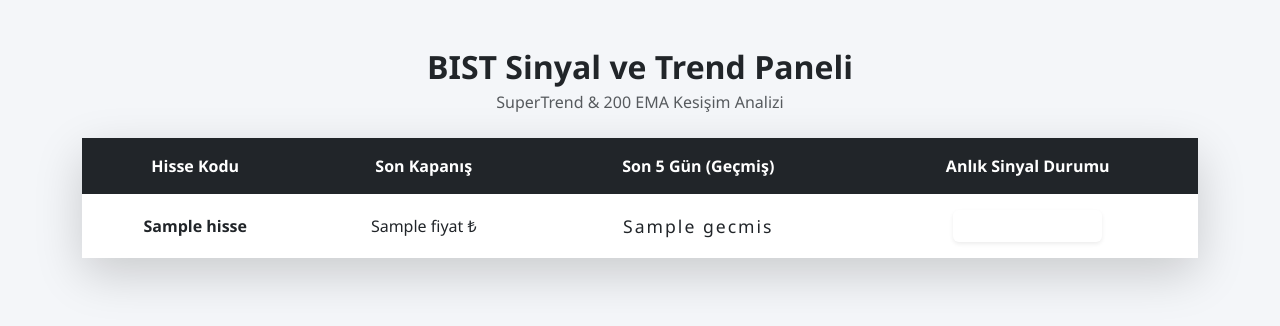
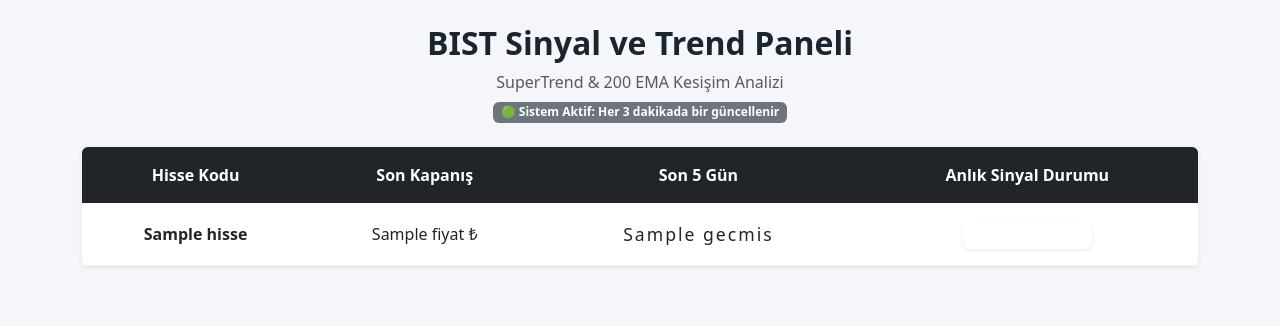
Before and after one commit to cagatayunvar/hisse-tarama-deneme-, a Flask app: template templates/index.html in a window 1280 px wide. Shown: the top 326 px of the page. Run offline with Flask 3, Linux system fonts and the light colour scheme; the template is opened without the code that fills it: most values are stand-ins (such as "Sample title", 1, 10 or a date in 2020).

Commit message:
Update index.html

```diff
--- a/templates/index.html
+++ b/templates/index.html
@@ -3,39 +3,47 @@
 <head>
     <meta charset="UTF-8">
     <meta name="viewport" content="width=device-width, initial-scale=1.0">
-    <title>Gelişmiş BIST Sinyal Paneli</title>
+
+    <meta http-equiv="refresh" content="180">
+
+    <title>BIST Sinyal Paneli</title>
     <link href="https://cdn.jsdelivr.net/npm/bootstrap@5.3.0/dist/css/bootstrap.min.css" rel="stylesheet">
+
     <style>
-        body { background-color: #f4f6f9; font-family: 'Segoe UI', Tahoma, Geneva, Verdana, sans-serif; }
-        .card { border-radius: 12px; border: none; }
-        .table-hover tbody tr:hover { background-color: #e2e6ea; }
-        .gecmis-kutulari { letter-spacing: 2px; font-size: 1.1em; }
+        body { background-color: #f4f6f9; }
+        /* Mobilde geçmiş kutucuklarının (🟩🟥) daha okunaklı olması için aralarını hafif açıyoruz */
+        .gecmis-kutu { letter-spacing: 2px; font-size: 1.1rem; }
+        .hisse-isim { font-weight: 700; color: #2c3e50; }
+        .sinyal-rozet { font-size: 0.9rem; padding: 8px 12px; border-radius: 8px; }
     </style>
 </head>
 <body>
-    <div class="container mt-5">
-        <h2 class="mb-1 text-center text-dark fw-bold">BIST Sinyal ve Trend Paneli</h2>
-        <p class="text-center text-muted mb-4">SuperTrend & 200 EMA Kesişim Analizi</p>
+    <div class="container mt-4 mb-5">
 
-        <div class="card shadow-lg">
-            <div class="card-body p-0">
-                <table class="table table-hover table-borderless align-middle mb-0 text-center">
+        <div class="text-center mb-4">
+            <h2 class="fw-bold" style="color: #1a252f;">BIST Sinyal ve Trend Paneli</h2>
+            <p class="text-muted mb-1">SuperTrend & 200 EMA Kesişim Analizi</p>
+            <span class="badge bg-secondary">🟢 Sistem Aktif: Her 3 dakikada bir güncellenir</span>
+        </div>
+
+        <div class="table-responsive shadow-sm rounded bg-white">
+            <table class="table table-hover table-borderless text-center align-middle mb-0">
                 <thead class="table-dark">
                     <tr>
                         <th class="py-3">Hisse Kodu</th>
                         <th class="py-3">Son Kapanış</th>
-                            <th class="py-3">Son 5 Gün (Geçmiş)</th>
+                        <th class="py-3">Son 5 Gün</th>
                         <th class="py-3">Anlık Sinyal Durumu</th>
                     </tr>
                 </thead>
                 <tbody>
                     {% for hisse in hisseler %}
-                        <tr>
-                            <td class="py-3"><strong>{{ hisse.hisse }}</strong></td>
-                            <td class="py-3">{{ hisse.fiyat }} ₺</td>
-                            <td class="py-3 gecmis-kutulari">{{ hisse.gecmis }}</td>
+                    <tr style="border-bottom: 1px solid #f0f0f0;">
+                        <td class="hisse-isim py-3">{{ hisse.hisse }}</td>
+                        <td class="py-3 fw-medium">{{ hisse.fiyat }} ₺</td>
+                        <td class="gecmis-kutu py-3">{{ hisse.gecmis }}</td>
                         <td class="py-3">
-                                <span class="badge {{ hisse.renk_class }} py-2 px-3 fs-6 shadow-sm">
+                            <span class="badge {{ hisse.renk_class }} sinyal-rozet shadow-sm">
                                 {{ hisse.durum }}
                             </span>
                         </td>
@@ -44,7 +52,9 @@
                 </tbody>
             </table>
         </div>
+
     </div>
-    </div>
+
+    <script src="https://cdn.jsdelivr.net/npm/bootstrap@5.3.0/dist/js/bootstrap.bundle.min.js"></script>
 </body>
 </html>
```
Lines whose indentation alone changed are shown as unchanged.
